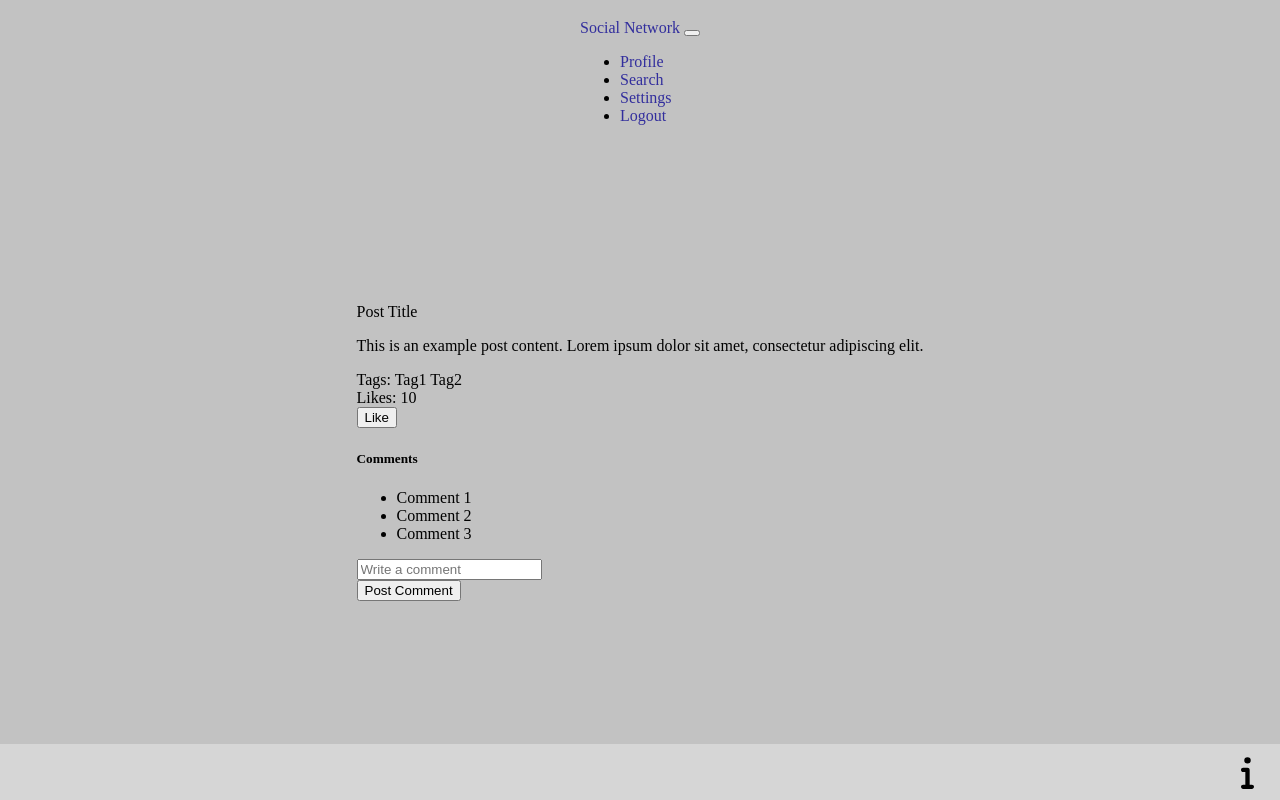
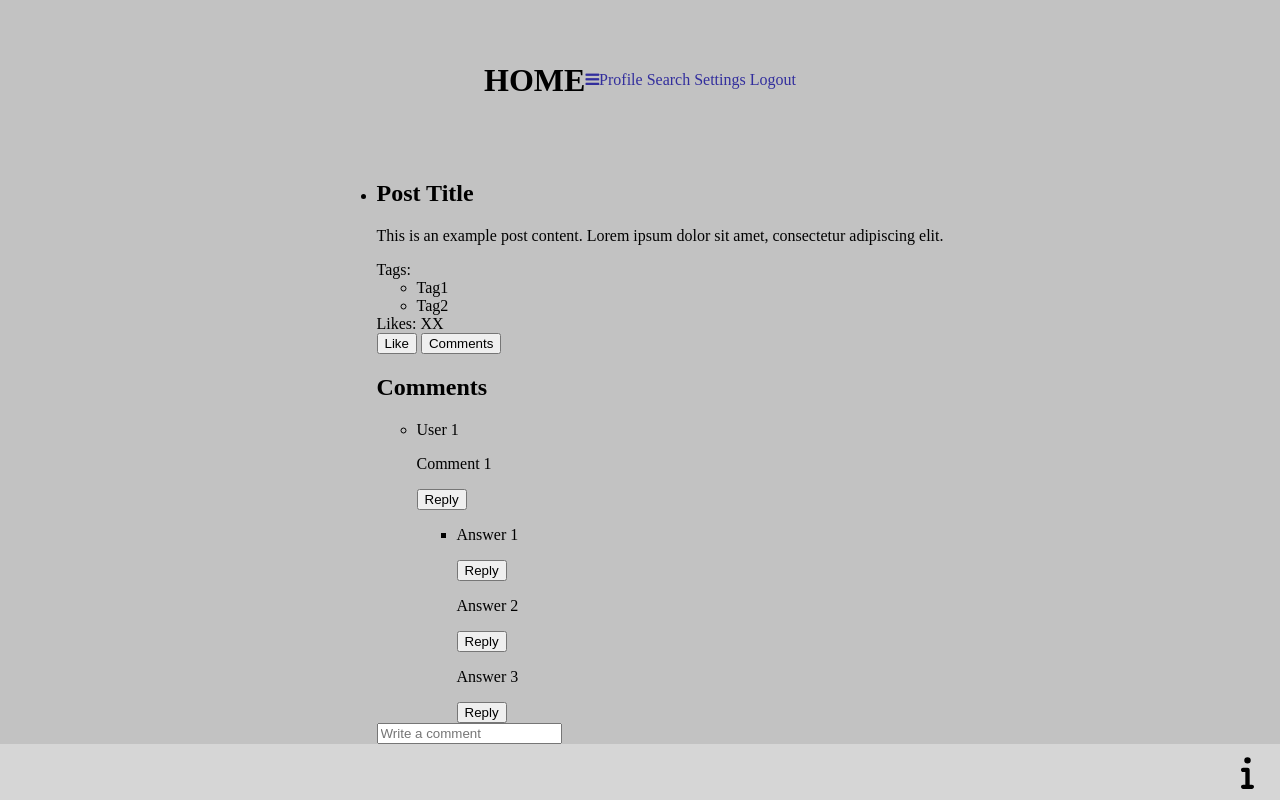
Before and after one commit to LeonardoBeleffi/SolveIT, a PHP site: page /src/home.html in a window 1280 px wide. Run offline with PHP 8.4, Linux system fonts and the light colour scheme.

Commit message:
Add comment-replies

```diff
--- a/src/css/home.css
+++ b/src/css/home.css
@@ -1,4 +1,4 @@
-@import "./css/palette.css";
+@import "palette.css";
 
 :root {
     --header_height: max(150px, 20%);
--- a/src/home.html
+++ b/src/home.html
@@ -10,73 +10,77 @@
         <title>Home - SolveIT</title>
         <!-- load CSS -->
         <link rel="stylesheet" type="text/css" href="./css/home.css" />
+        <link rel="stylesheet" href="https://cdnjs.cloudflare.com/ajax/libs/font-awesome/4.7.0/css/font-awesome.min.css">
         <!-- load JS -->
-        <?php loadJS()?>
+        <!-- <?php loadJS()?> -->
     </head>
     <body>
         <header>
             <!-- load header -->
-            <nav class="navbar navbar-expand-lg navbar-light bg-light">
-                <div class="container">
-                    <a class="navbar-brand" href="#">Social Network</a>
-                    <button class="navbar-toggler" type="button" data-bs-toggle="collapse" data-bs-target="#navbarNav"
-                        aria-controls="navbarNav" aria-expanded="false" aria-label="Toggle navigation">
-                        <span class="navbar-toggler-icon"></span>
-                    </button>
-                    <div class="collapse navbar-collapse" id="navbarNav">
-                        <ul class="navbar-nav">
-                            <li class="nav-item">
-                                <a class="nav-link" href="#">Profile</a>
-                            </li>
-                            <li class="nav-item">
-                                <a class="nav-link" href="#">Search</a>
-                            </li>
-                            <li class="nav-item">
-                                <a class="nav-link" href="#">Settings</a>
-                            </li>
-                            <li class="nav-item">
-                                <a class="nav-link" href="utils/logout.php">Logout</a>
-                            </li>
-                        </ul>
-                    </div>
-                </div>
+            <h1>HOME</h1>
+            <a href="#">
+                <i class="fa fa-bars"></i>
+            </a>
+            <nav>
+                <a href="#">Profile</a>
+                <a href="#">Search</a>
+                <a href="#">Settings</a>
+                <a href="utils/logout.php">Logout</a>
             </nav>
         </header>
 
         <main>
             <!-- load main -->
-            <div class="container mt-4">
-                <!-- Post section -->
-                <div class="card mb-4">
-                    <div class="card-header">
-                        Post Title
+            <!-- Post section (is an article) -->
+            <ul>
+                <li>
+                    <article class="post_preview">
+                        <h1>Post Title</h1>
+                        <div>
+                            <p>This is an example post content. Lorem ipsum dolor sit amet, consectetur adipiscing elit.</p>
+                            <div>Tags:
+                                <ul>
+                                    <li>Tag1</li>
+                                    <li>Tag2</li>
+                                </ul>
                             </div>
-                    <div class="card-body">
-                        <p class="card-text">This is an example post content. Lorem ipsum dolor sit amet, consectetur adipiscing elit.
-                        </p>
-                        <div class="tags">Tags: <span class="badge bg-secondary">Tag1</span> <span class="badge bg-secondary">Tag2</span></div>
-                        <div class="likes">Likes: <span class="badge bg-primary">10</span></div>
+                            <div>Likes: XX</div>
                             <!-- Like button -->
-                        <button type="button" class="btn btn-outline-primary like-button">Like</button>
+                            <button type="button">Like</button>
+                            <!-- Show comments button -->
+                            <button type="button">Comments</button>
                             <!-- Comments section -->
-                        <div class="comments mt-3">
-                            <h5>Comments</h5>
-                            <ul class="list-unstyled">
-                                <li>Comment 1</li>
-                                <li>Comment 2</li>
-                                <li>Comment 3</li>
+                            <div class="comment_div">
+                                <h2>Comments</h2>
+                                <ul>
+                                    <li class="comment_li">
+                                        <header>User 1</header>
+                                        <p>Comment 1</p>
+                                        <button type="button">Reply</button>
+                                        <ul>
+                                            <li>
+                                                <p>Answer 1</p>
+                                                <button type="button">Reply</button>
+                                                <p>Answer 2</p>
+                                                <button type="button">Reply</button>
+                                                <p>Answer 3</p>
+                                                <button type="button">Reply</button>
+                                            </li>
+                                        </ul>
+                                    </li>
                                 </ul>
                             </div>
                             <!-- Add comment form -->
-                        <form class="mt-3">
-                            <div class="form-group">
-                                <input type="text" class="form-control" placeholder="Write a comment">
+                            <form>
+                                <div>
+                                    <input type="text" placeholder="Write a comment">
                                 </div>
-                            <button type="submit" class="btn btn-primary">Post Comment</button>
+                                <button type="submit">Post Comment</button>
                             </form>
                         </div>
-                </div>
-            </div>
+                    </article>
+                </li>
+                <ul>
         </main>
 
         <footer>
```
Lines whose indentation alone changed are shown as unchanged.
